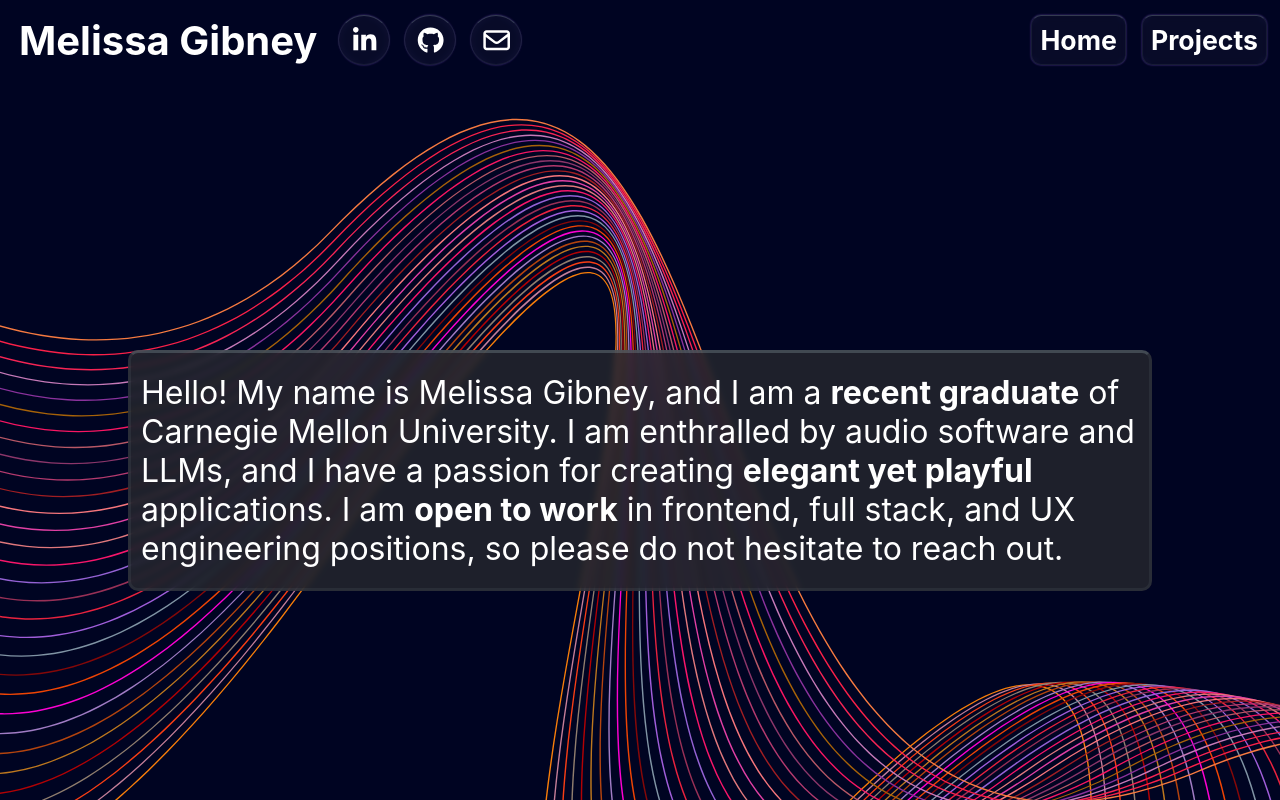
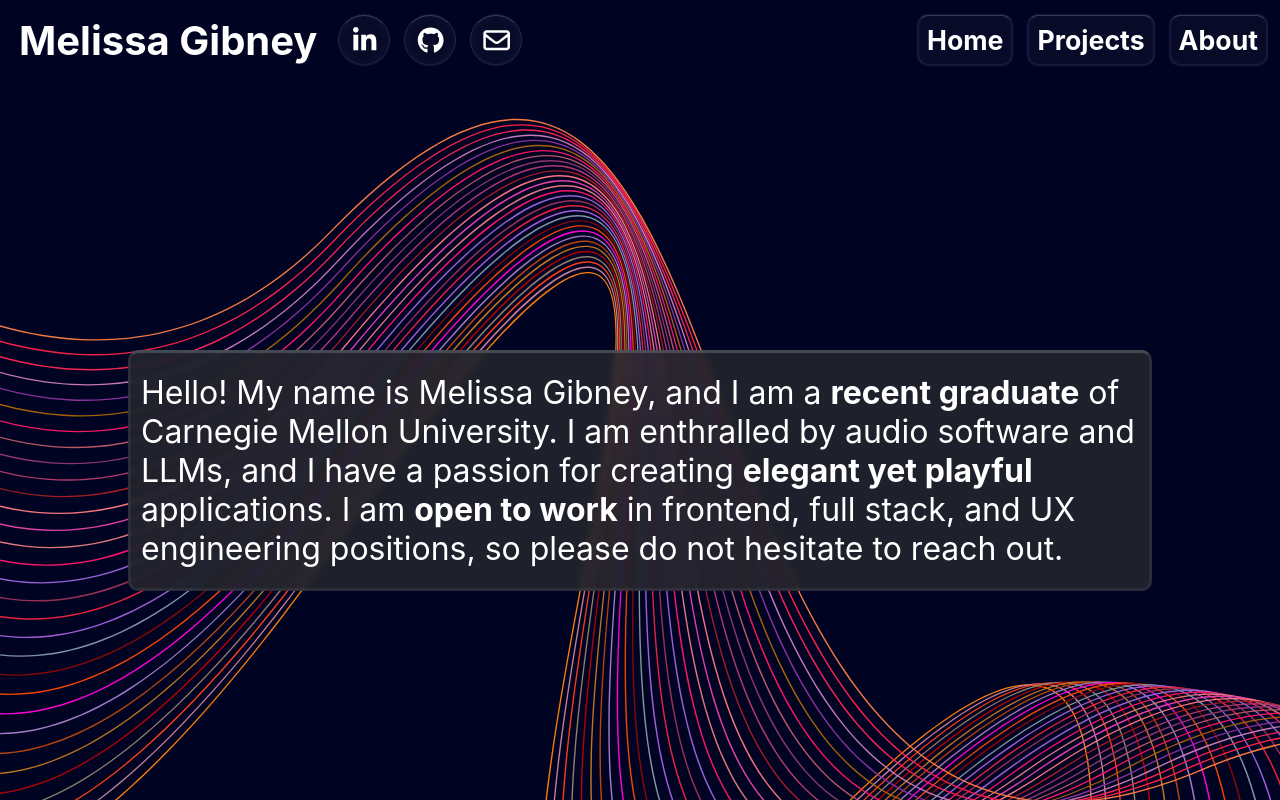
Before and after one commit to Melissa-Gibney/Melissa-Gibney-Portfolio-Website, a React (Vite) app in the folder portfolio-website/: page / in a window 1280 px wide. Shown: the top 800 px of the page. Built offline with nearby package versions, Linux system fonts and the light colour scheme.

Commit message:
Update Header.tsx
Added About button to header.

```diff
--- a/portfolio-website/src/Components/General/Header.tsx
+++ b/portfolio-website/src/Components/General/Header.tsx
@@ -27,7 +27,7 @@ const Header: React.FC<HeaderProps> = ({ /*pageName*/ }) =>  {
       		<div className="HeaderRight">
         		<MenuLink title="Home" link="/" shadowColor={"rgba(136, 92, 218, 0.7)"}/>
         		<MenuLink title="Projects" link="/projects" shadowColor={"rgba(136, 92, 218, 0.7)"}/>
-        		{/* <MenuLink title="About" link="/about" shadowColor={"rgba(136, 92, 218, 0.7)"}/> */}
+        		<MenuLink title="About" link="/about" shadowColor={"rgba(136, 92, 218, 0.7)"}/>
       		</div>
     	</div>
   	);
```
